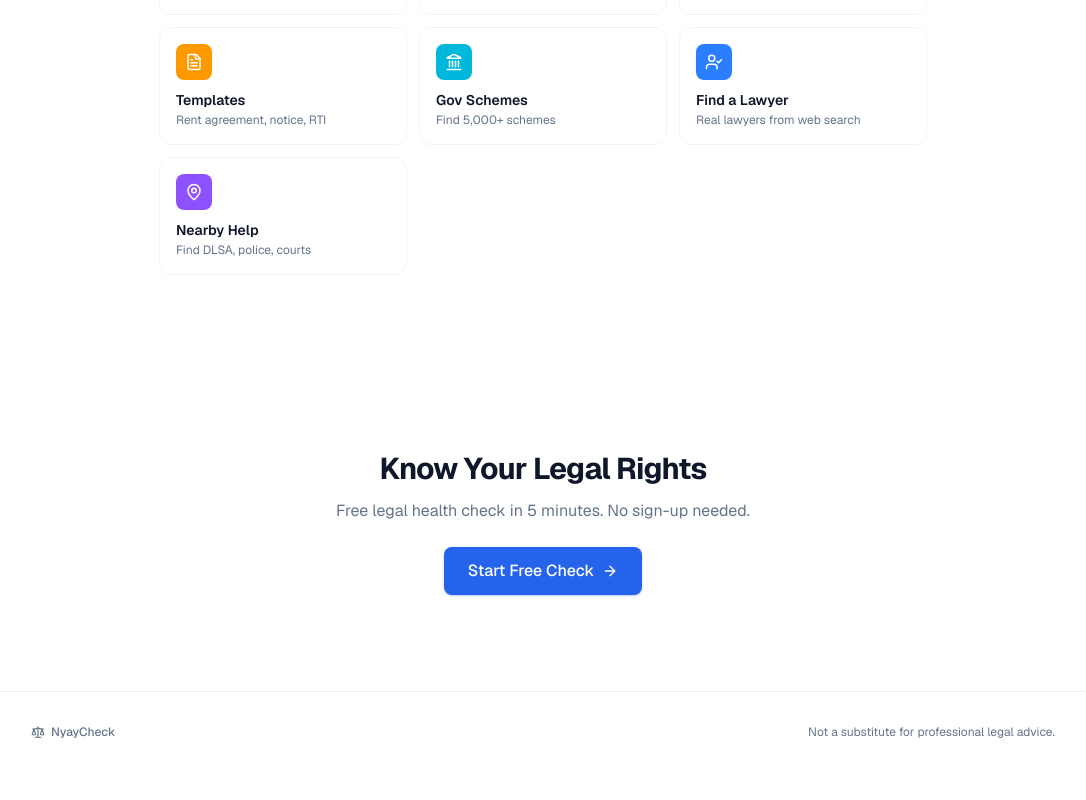
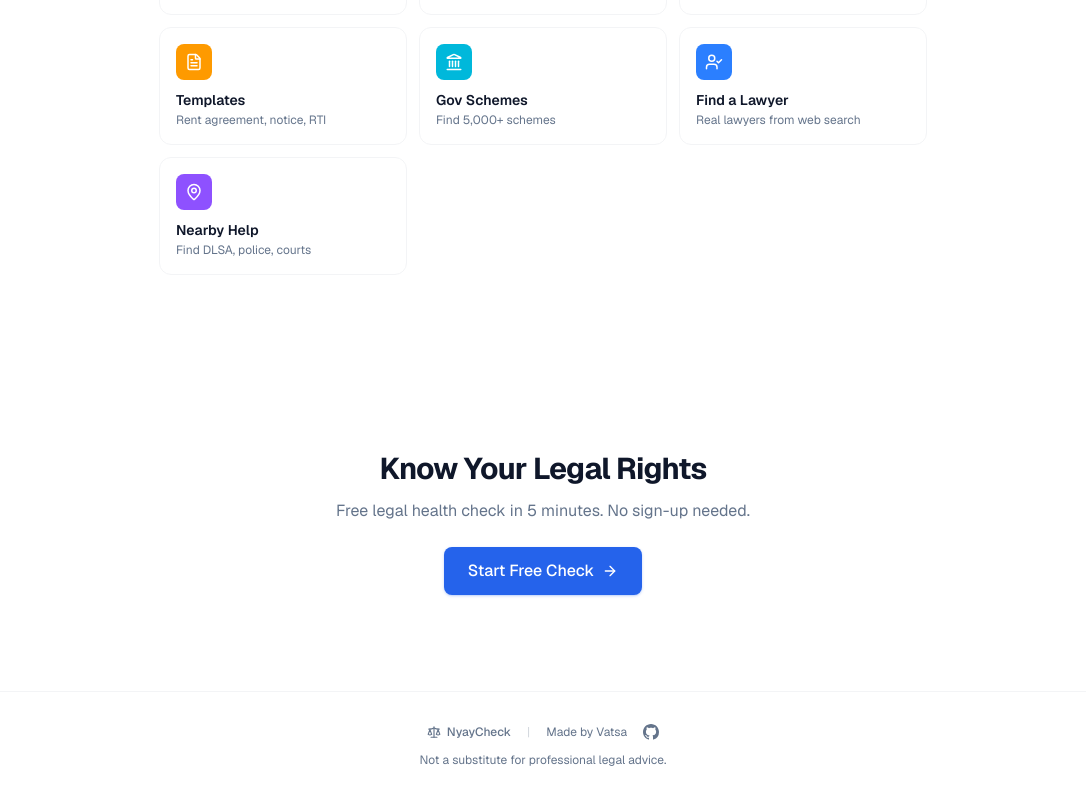
Before and after one commit to Vatsa10/NyayCheck, a Next.js app: page / in a window 1280 px wide. Shown: the part 2283-3083 px from the top of the page, without its empty margins (97-1183 px from the left). Before the commit the page ends 3055 px from the top, so only its background shows below. Built offline with nearby package versions, Linux system fonts and the light colour scheme.

Commit message:
chore: update README and add name in footer

```diff
--- a/src/app/page.tsx
+++ b/src/app/page.tsx
@@ -185,7 +185,26 @@
           </div>
 
           {/* Mobile menu footer */}
-          <div className="px-5 py-4 border-t border-gray-100">
+          <div className="px-5 py-4 border-t border-gray-100 space-y-2">
+            <div className="flex items-center justify-center gap-4 text-xs text-muted">
+              <a
+                href="https://www.linkedin.com/in/vatsa-joshi"
+                target="_blank"
+                rel="noopener noreferrer"
+                className="hover:text-foreground transition-colors font-medium"
+              >
+                {language === "hi" ? "Vatsa द्वारा निर्मित" : "Made by Vatsa"}
+              </a>
+              <a
+                href="https://github.com/Vatsa10/NyayCheck"
+                target="_blank"
+                rel="noopener noreferrer"
+                className="hover:text-foreground transition-colors"
+                aria-label="GitHub"
+              >
+                <svg className="w-4 h-4" viewBox="0 0 24 24" fill="currentColor"><path d="M12 0C5.37 0 0 5.37 0 12c0 5.31 3.435 9.795 8.205 11.385.6.105.825-.255.825-.57 0-.285-.015-1.23-.015-2.235-3.015.555-3.795-.735-4.035-1.41-.135-.345-.72-1.41-1.23-1.695-.42-.225-1.02-.78-.015-.795.945-.015 1.62.87 1.845 1.23 1.08 1.815 2.805 1.305 3.495.99.105-.78.42-1.305.765-1.605-2.67-.3-5.46-1.335-5.46-5.925 0-1.305.465-2.385 1.23-3.225-.12-.3-.54-1.53.12-3.18 0 0 1.005-.315 3.3 1.23.96-.27 1.98-.405 3-.405s2.04.135 3 .405c2.295-1.56 3.3-1.23 3.3-1.23.66 1.65.24 2.88.12 3.18.765.84 1.23 1.905 1.23 3.225 0 4.605-2.805 5.625-5.475 5.925.435.375.81 1.095.81 2.22 0 1.605-.015 2.895-.015 3.3 0 .315.225.69.825.57A12.02 12.02 0 0024 12c0-6.63-5.37-12-12-12z"/></svg>
+              </a>
+            </div>
             <p className="text-xs text-center text-muted">
               {language === "hi"
                 ? "पेशेवर कानूनी सलाह का विकल्प नहीं है।"
@@ -505,10 +524,30 @@
 
       {/* ── Footer ── */}
       <footer className="py-8 px-5 border-t border-gray-100">
-        <div className="max-w-5xl mx-auto flex flex-col sm:flex-row items-center justify-between gap-3 text-xs text-muted">
-          <div className="flex items-center gap-1.5">
-            <Scale className="w-3.5 h-3.5" />
-            <span className="font-medium">NyayCheck</span>
+        <div className="max-w-5xl mx-auto flex flex-col items-center gap-3 text-xs text-muted">
+          <div className="flex items-center gap-4">
+            <div className="flex items-center gap-1.5">
+              <Scale className="w-3.5 h-3.5" />
+              <span className="font-medium">NyayCheck</span>
+            </div>
+            <span className="text-gray-300">|</span>
+            <a
+              href="https://www.linkedin.com/in/vatsa-joshi"
+              target="_blank"
+              rel="noopener noreferrer"
+              className="hover:text-foreground transition-colors"
+            >
+              {language === "hi" ? "Vatsa द्वारा निर्मित" : "Made by Vatsa"}
+            </a>
+            <a
+              href="https://github.com/Vatsa10/NyayCheck"
+              target="_blank"
+              rel="noopener noreferrer"
+              className="hover:text-foreground transition-colors"
+              aria-label="GitHub"
+            >
+              <svg className="w-4 h-4" viewBox="0 0 24 24" fill="currentColor"><path d="M12 0C5.37 0 0 5.37 0 12c0 5.31 3.435 9.795 8.205 11.385.6.105.825-.255.825-.57 0-.285-.015-1.23-.015-2.235-3.015.555-3.795-.735-4.035-1.41-.135-.345-.72-1.41-1.23-1.695-.42-.225-1.02-.78-.015-.795.945-.015 1.62.87 1.845 1.23 1.08 1.815 2.805 1.305 3.495.99.105-.78.42-1.305.765-1.605-2.67-.3-5.46-1.335-5.46-5.925 0-1.305.465-2.385 1.23-3.225-.12-.3-.54-1.53.12-3.18 0 0 1.005-.315 3.3 1.23.96-.27 1.98-.405 3-.405s2.04.135 3 .405c2.295-1.56 3.3-1.23 3.3-1.23.66 1.65.24 2.88.12 3.18.765.84 1.23 1.905 1.23 3.225 0 4.605-2.805 5.625-5.475 5.925.435.375.81 1.095.81 2.22 0 1.605-.015 2.895-.015 3.3 0 .315.225.69.825.57A12.02 12.02 0 0024 12c0-6.63-5.37-12-12-12z"/></svg>
+            </a>
           </div>
           <p>
             {language === "hi"
```
Also changed, not shown: 1 other file (tests, documents, lock files or other folders).
